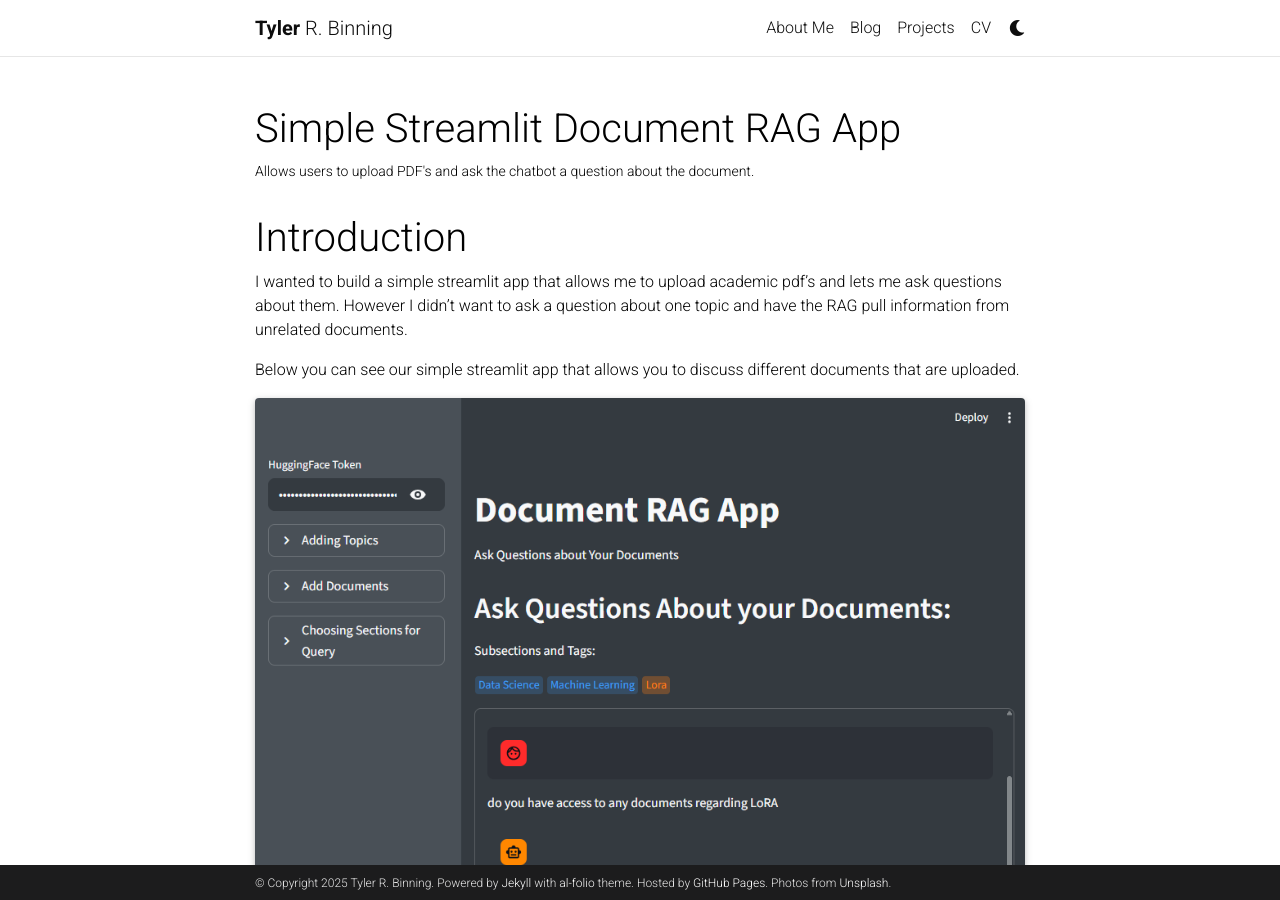
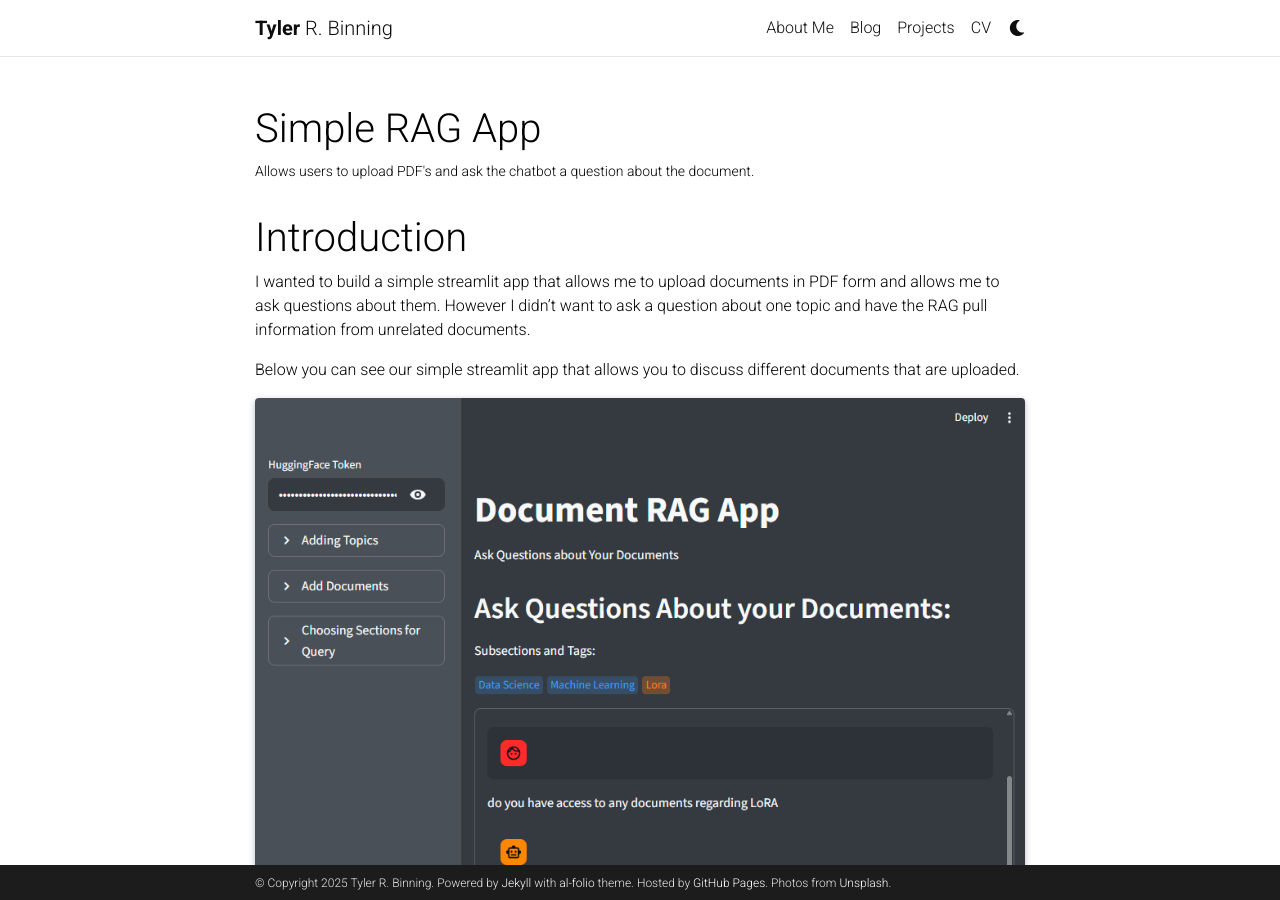
Before and after one commit to tybinning/portfolio-upgraded, a Jekyll site: the page built from _projects/SimpleRAGApp.md, in a window 1280 px wide and 900 px high. Built offline with Jekyll 4.4.1, drawn with Linux system fonts in a browser that asks for light colours; full-size pictures stand in for the smaller copies a plugin makes; comment, search, counter and statistics services are not loaded; a style sheet for code colours, icons or effects is not loaded; some of the changed text lies outside the part shown.

Commit message:
editing title

```diff
--- a/_projects/SimpleRAGApp.md
+++ b/_projects/SimpleRAGApp.md
@@ -1,6 +1,6 @@
 ---
 layout: page
-title: Simple Streamlit Document RAG App
+title: Simple RAG App
 description: Allows users to upload PDF's and ask the chatbot a question about the document.
 img: assets/img/12.jpg
 importance: 1
@@ -9,7 +9,7 @@ category: work
 
 # Introduction
 
-I wanted to build a simple streamlit app that allows me to upload academic pdf's and lets me ask questions about them. However I didn't want to ask a question about one topic and have the RAG pull information from unrelated documents.
+I wanted to build a simple streamlit app that allows me to upload documents in PDF form and allows me to ask questions about them. However I didn't want to ask a question about one topic and have the RAG pull information from unrelated documents.
 
 Below you can see our simple streamlit app that allows you to discuss different documents that are uploaded.
 
@@ -37,6 +37,11 @@ Upon further inspection you can see tags above the chatbot box. These are meant
 For our chatbot I decided to use Mistral mainly because this model is open source and provides comparively better conversation styled answers.
 
 For our RAG I used Chroma to build our vector database, when uploading a document our app adds metadata to the chunks detailing the files location within our folders. This allows us to dictate our similarity search by using the filter parameter to limit the documents reviewed.
+
+## Streamlit App
+Inorder to create a MVP I used Streamlit which allows for the creation of simple application within python.
+
+This allowed for more focus on our model, retreive augemented generation pipeline structure, and simple interface formatting.
 
 ## RAG
 
```
